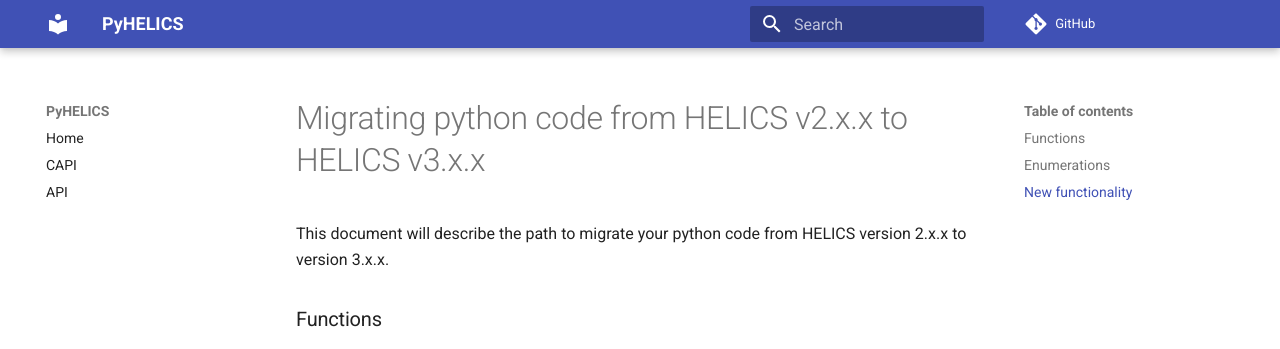
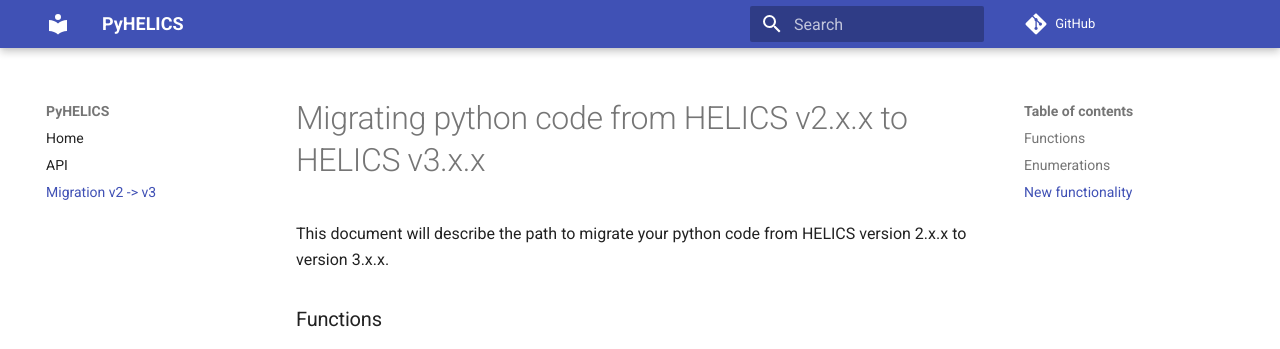
Before and after one commit to GMLC-TDC/pyhelics, an MkDocs documentation site: the page built from docs/migration-helics2-helics3.md, in a window 1280 px wide. Shown: the top 349 px of the page. Built offline with MkDocs 1.6.1 and Material for MkDocs 9.7.7, drawn with Linux system fonts in a browser that asks for light colours; comment, search, counter and statistics services are not loaded.

Commit message:
Update docs

```diff
--- a/mkdocs.yml
+++ b/mkdocs.yml
@@ -5,8 +5,8 @@
 
 nav:
   - Home: index.md
-  - CAPI: api/capi-py.md
-  - API: api.md
+  - API: api/index.md
+  - Migration v2 -> v3: migration-helics2-helics3.md
 
 theme:
     name: "material"
```
